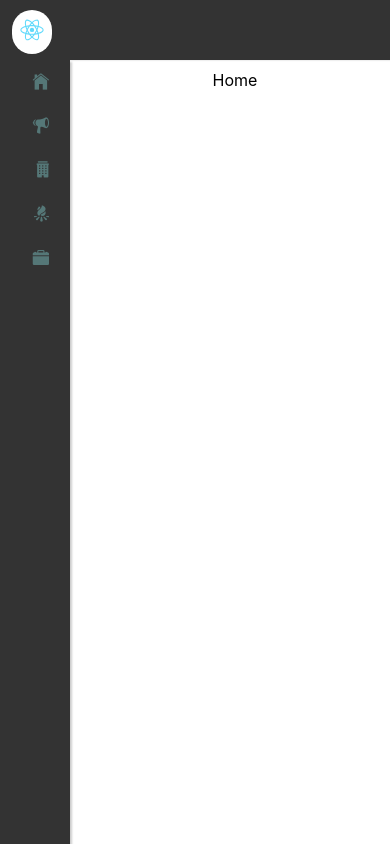
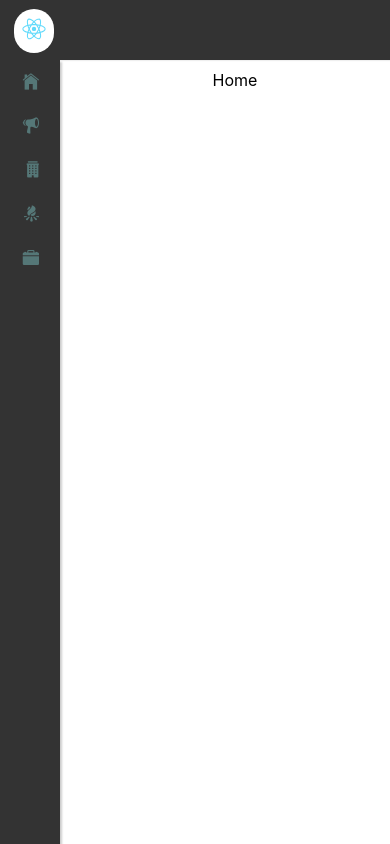
Before and after one commit to stevekutz/react_respNavMenu_exp, a React (Create React App) app in the folder app/: page / in a window 390 px wide. Built offline with nearby package versions, Linux system fonts and the light colour scheme.

Commit message:
minor figure layout position improvements from wide to small screen width

```diff
--- a/app/src/assets/scss/toolbar.scss
+++ b/app/src/assets/scss/toolbar.scss
@@ -37,7 +37,7 @@ nav.responsive-toolbar {
         figure {
             margin-block-start: 0;
             margin-block-end: 0;
-            margin-inline-start: 10px;
+            margin-inline-start: 4px;
             margin-inline-end: 10px;
             cursor: pointer;
         }
@@ -80,7 +80,7 @@ nav.responsive-toolbar {
             height: 100%;
             width: 200px;
             position: fixed;
-            left: -140px;
+            left: -150px;
             top: 60px;
             flex-direction: column;
             transition: 300ms ease all;
@@ -90,10 +90,10 @@ nav.responsive-toolbar {
             }
 
             figure {
-                margin-inline-start: 2px;
+                margin-inline-start: 3px;
                 position: fixed;
-                left: 10px;
-                top: 10px;
+                left: 11px;
+                top: 9px;
             }
 
             li {
@@ -105,7 +105,7 @@ nav.responsive-toolbar {
             a {
                 flex-direction: row;
                 justify-content: space-between;
-                margin-left: 20px;
+                margin-left: 10px;
                 margin-right: 16px;
             }
         }
```
